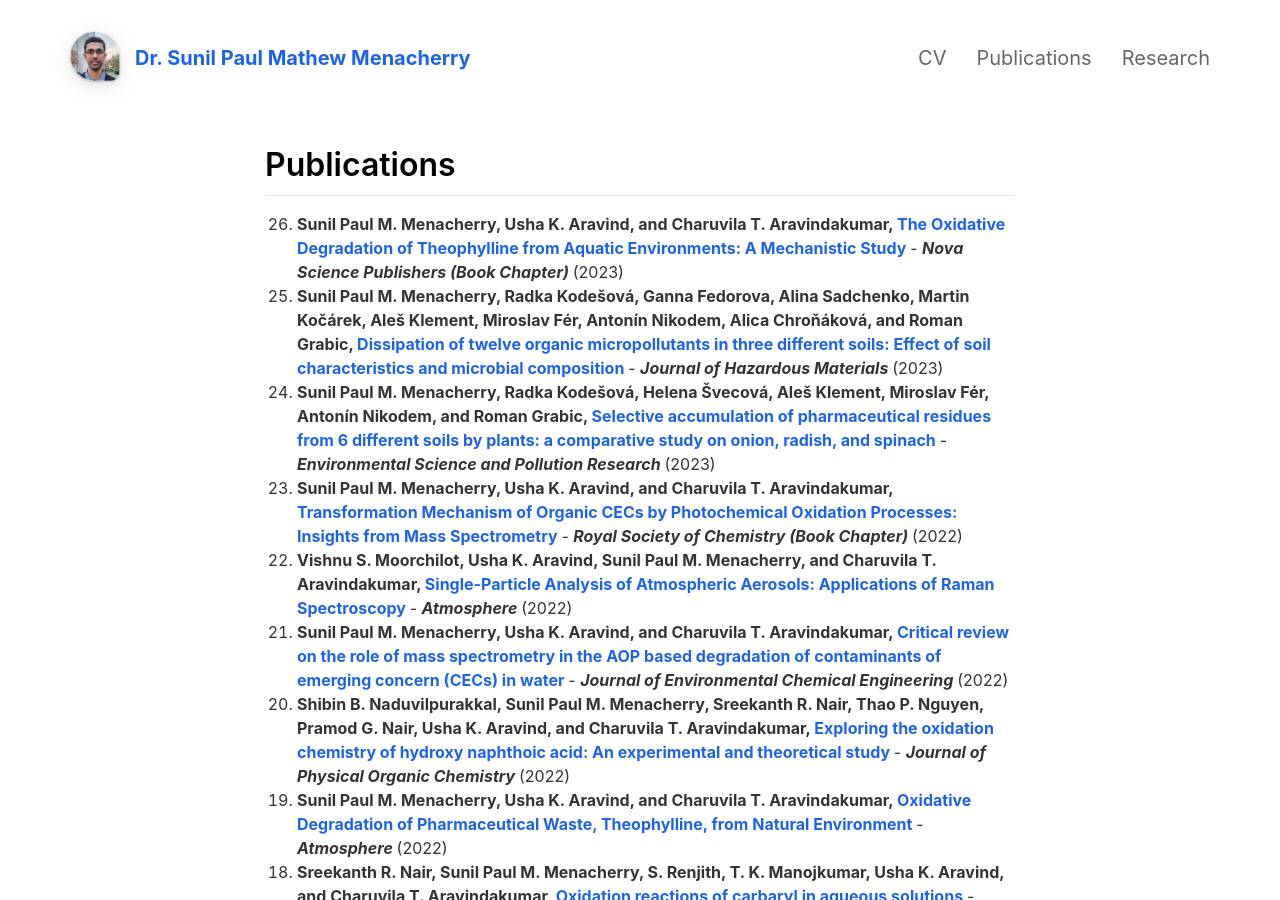
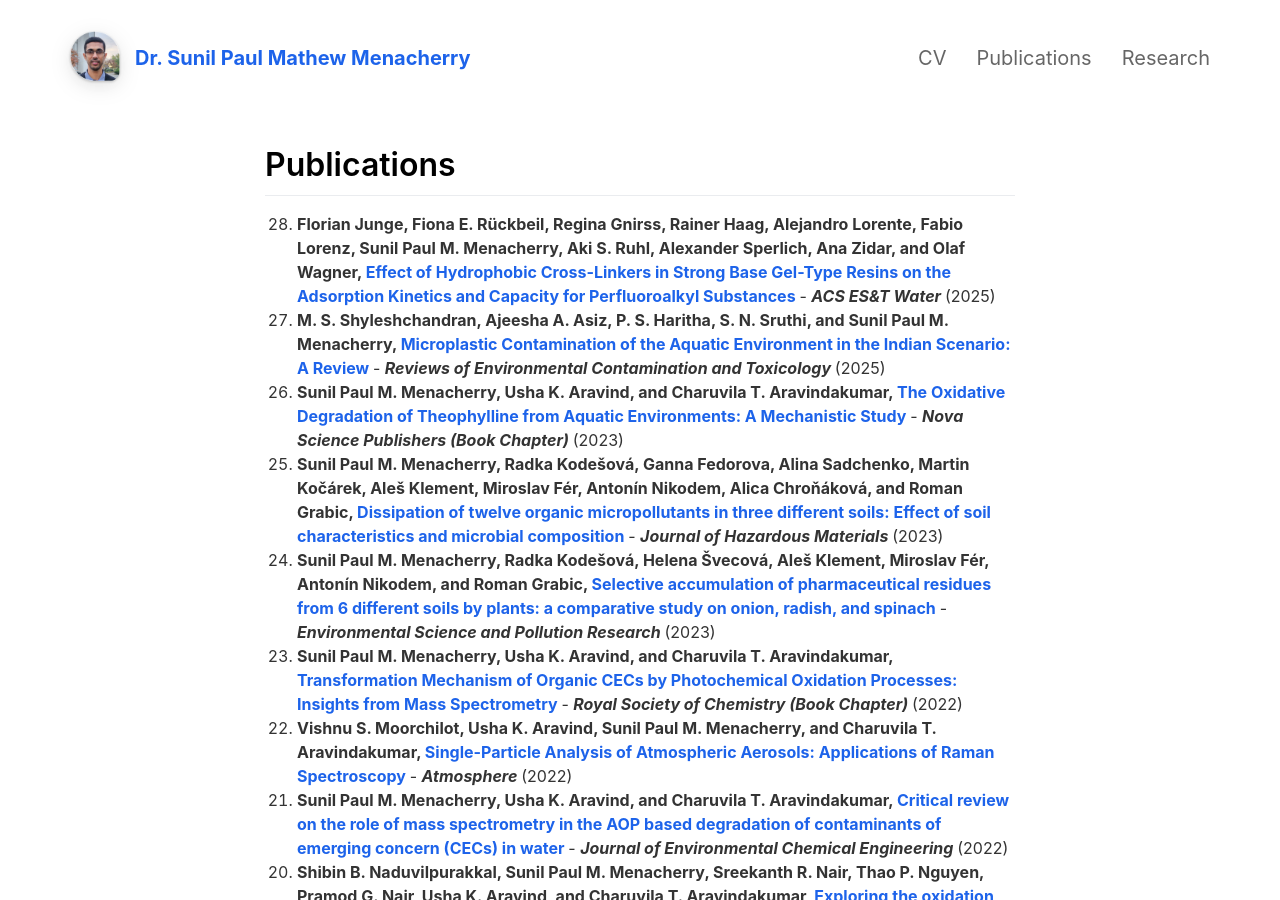
Before and after one commit to sunilsresearch/sunilsresearch.github.io, a Jekyll site: the page built from _pages/publications.html, in a window 1280 px wide and 900 px high. Built offline with Jekyll 4.4.1, drawn with Linux system fonts in a browser that asks for light colours; nearby versions of some CDN libraries.

Commit message:
publications.json: Added latest ones

```diff
--- a/_data/publications.json
+++ b/_data/publications.json
@@ -1,4 +1,92 @@
 [
+	{
+		"container-title": "ACS ES&T Water",
+		"DOI": "https://doi.org/10.1021/acsestwater.5c00094",
+		"ISSN": "2690-0637",
+		"page": "",
+		"source": "Springer Link",
+		"title": "Effect of Hydrophobic Cross-Linkers in Strong Base Gel-Type Resins on the Adsorption Kinetics and Capacity for Perfluoroalkyl Substances",
+		"title-short": "",
+		"URL": "https://doi.org/10.1021/acsestwater.5c00094",
+		"volume": "263",
+		"author": [
+			{
+				"authorName": "Florian Junge"
+			},
+			{
+				"authorName": "Fiona E. Rückbeil"
+			},
+			{
+				"authorName": "Regina Gnirss"
+			},
+			{
+				"authorName": "Rainer Haag"
+			},
+			{
+				"authorName": "Alejandro Lorente"
+			},
+			{
+				"authorName": "Fabio Lorenz"
+			},
+			{
+				"authorName": "Sunil Paul M. Menacherry"
+			},
+			{
+				"authorName": "Aki S. Ruhl"
+			},
+			{
+				"authorName": "Alexander Sperlich"
+			},
+			{
+				"authorName": "Ana Zidar"
+			},
+			{
+				"authorName": "Olaf Wagner"
+			}
+		],
+		"issued": {
+			"date-parts": [
+				[
+					"2025"
+				]
+			]
+		}
+	},
+	{
+		"container-title": "Reviews of Environmental Contamination and Toxicology",
+		"DOI": "https://doi.org/10.1007/s44169-025-00080-w",
+		"ISSN": "2197-6554",
+		"page": "",
+		"source": "Springer Link",
+		"title": "Microplastic Contamination of the Aquatic Environment in the Indian Scenario: A Review",
+		"title-short": "",
+		"URL": "https://doi.org/10.1007/s44169-025-00080-w",
+		"volume": "263",
+		"author": [
+			{
+				"authorName": "M. S. Shyleshchandran"
+			},
+			{
+				"authorName": "Ajeesha A. Asiz"
+			},
+			{
+				"authorName": "P. S. Haritha"
+			},
+			{
+				"authorName": "S. N. Sruthi"
+			},
+			{
+				"authorName": "Sunil Paul M. Menacherry"
+			}
+		],
+		"issued": {
+			"date-parts": [
+				[
+					"2025"
+				]
+			]
+		}
+	},
 	{
 		"container-title": "Nova Science Publishers (Book Chapter)",
 		"DOI": "https://novapublishers.com/shop/advances-in-environmental-research-volume-96/",
```
